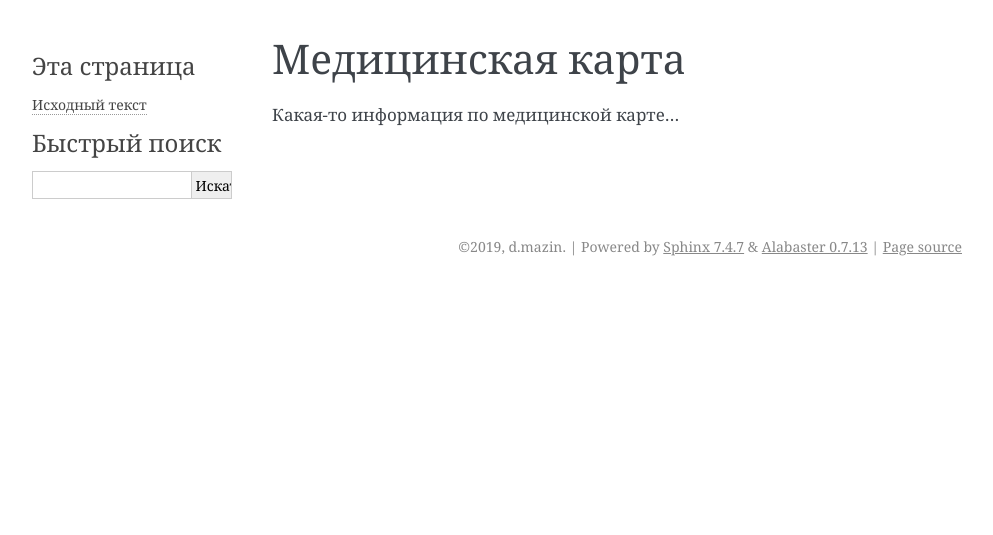
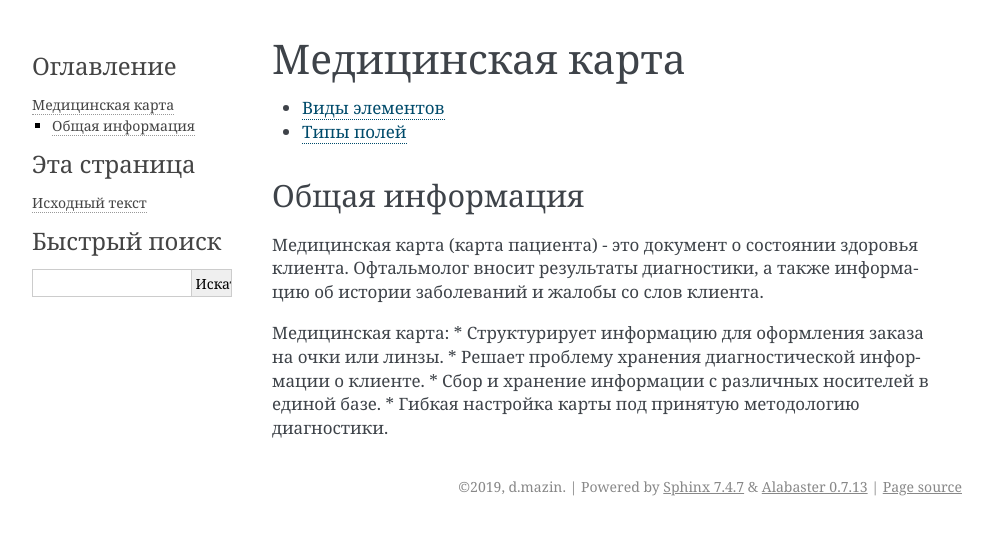
Before and after one commit to mazinden/confluence_test, a Sphinx documentation site: the page built from test_docs/source/medical_card.rst, in a window 1280 px wide. Shown: the top 535 px of the page, without its empty margins (148-1141 px from the left). Built offline with Sphinx 7.4.7, drawn with Linux system fonts in a browser that asks for light colours; pages that are not in the unit, such as notebooks, are missing from menus.

Commit message:
Update medical_card.rst

```diff
--- a/test_docs/source/medical_card.rst
+++ b/test_docs/source/medical_card.rst
@@ -3,11 +3,19 @@
 
 .. toctree::
    :maxdepth: 2
-   :hidden:
 
    medical_card/element_type
    medical_card/field_type
    medical_card/validation_class
    medical_card/values_catalog
 
-Какая-то информация по медицинской карте...
+Общая информация
+----------------
+
+Медицинская карта (карта пациента) - это документ о состоянии здоровья клиента. Офтальмолог вносит результаты диагностики, а также информацию об истории заболеваний и жалобы со слов клиента.
+
+Медицинская карта:
+* Структурирует информацию для оформления заказа на очки или линзы.
+* Решает проблему хранения диагностической информации о клиенте.
+* Сбор и хранение информации с различных носителей в единой базе.
+* Гибкая настройка карты под принятую методологию диагностики.
```
